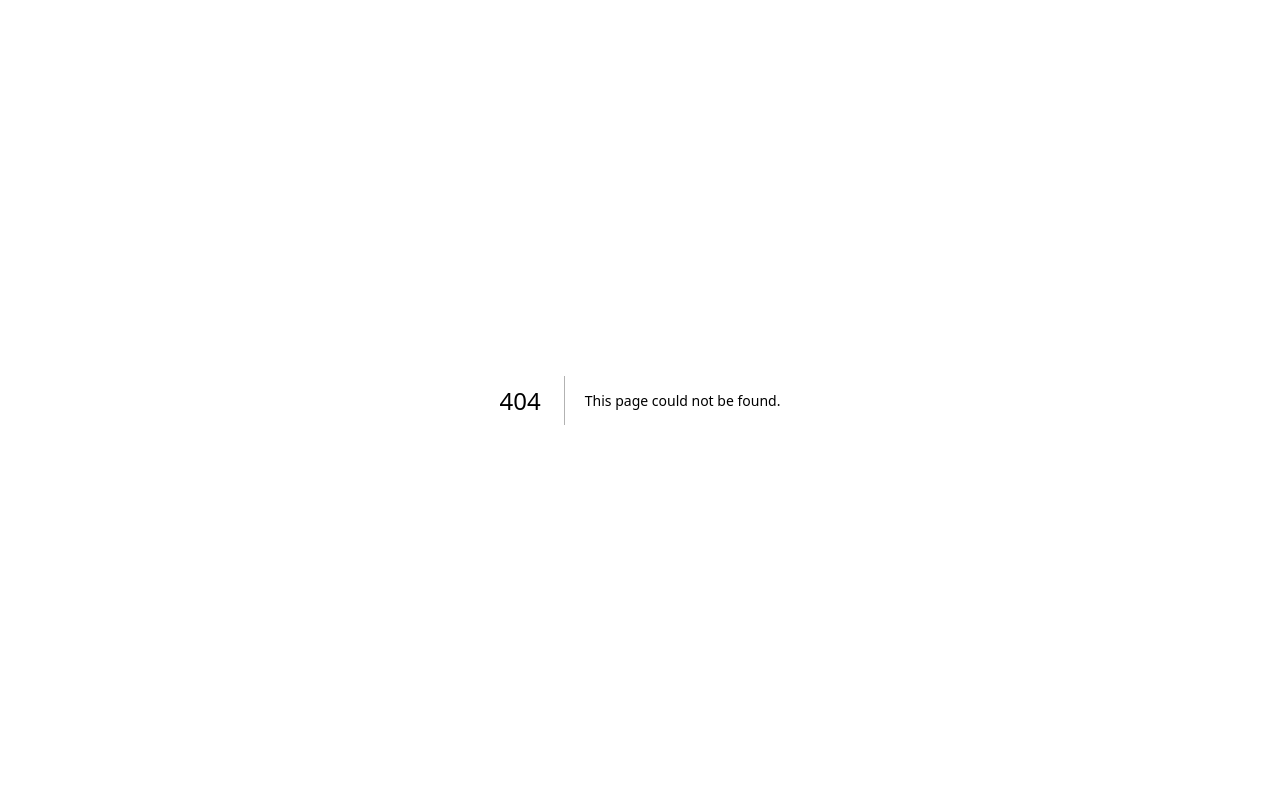
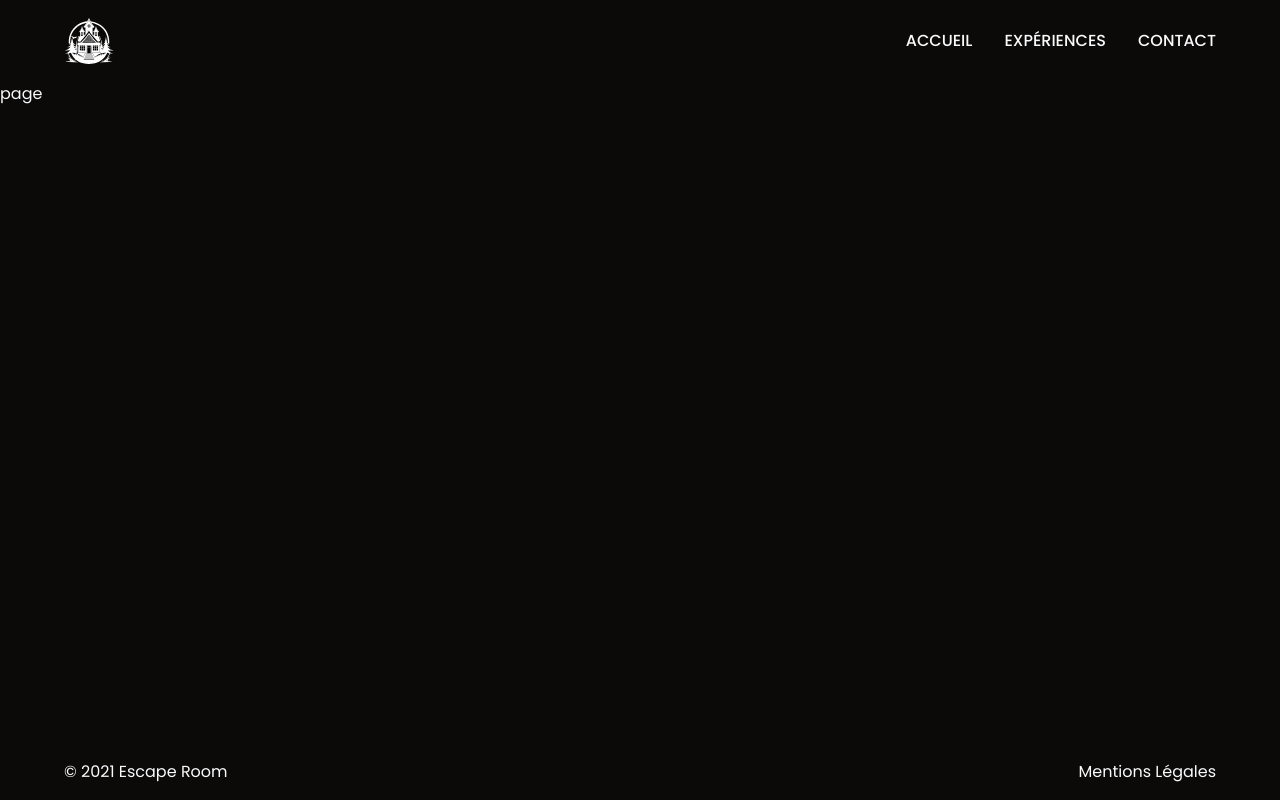
Before and after one commit to SebastienLaurentt/Escape-Game, a Next.js app: page /experiences in a window 1280 px wide. Before the commit this address had no page. Built offline with nearby package versions, Linux system fonts and the light colour scheme.

Commit message:
create experiences page

```diff
--- /dev/null
+++ b/app/(root)/experiences/page.tsx
@@ -0,0 +1,9 @@
+import React from 'react'
+
+const Experiences = () => {
+  return (
+    <div>page</div>
+  )
+}
+
+export default Experiences
```
Also changed, not shown: app/(root)/experiences/[slug]/page.tsx (renamed from app/(root)/experience/[slug]/page.tsx).
